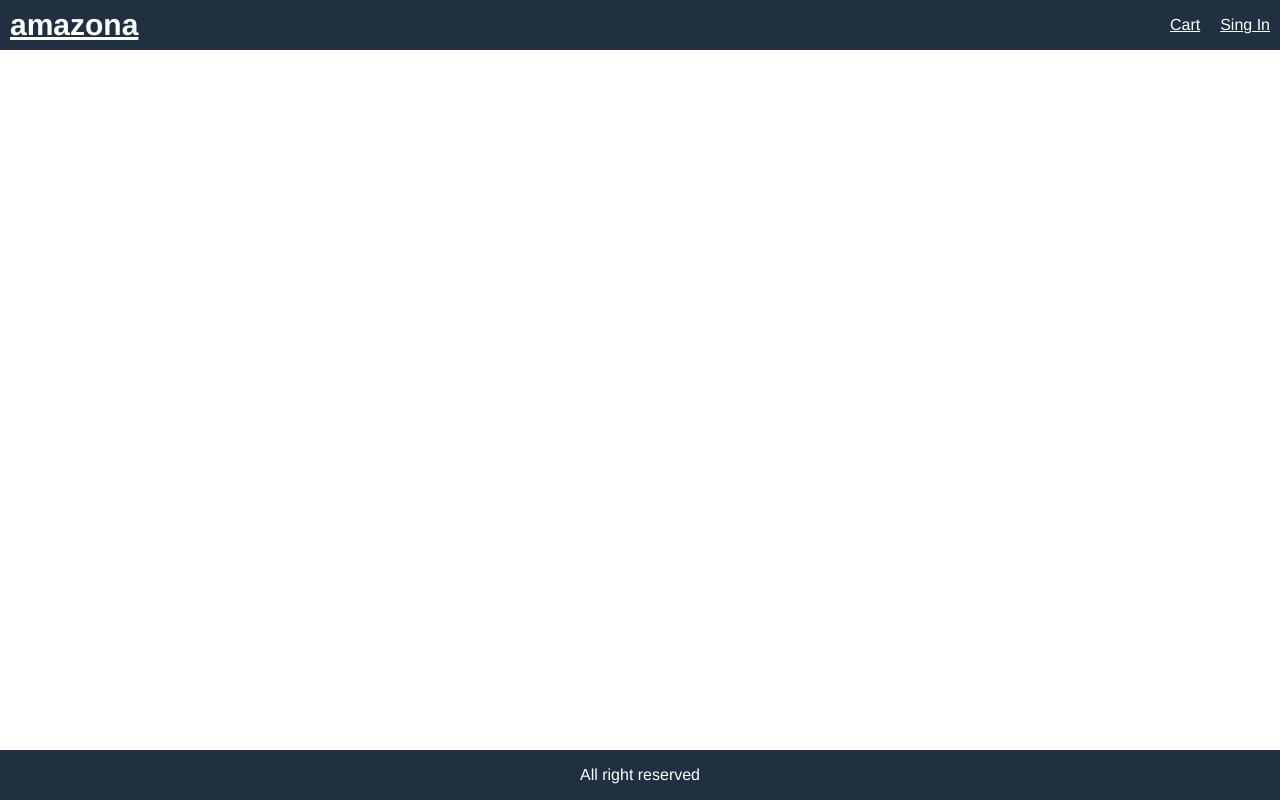
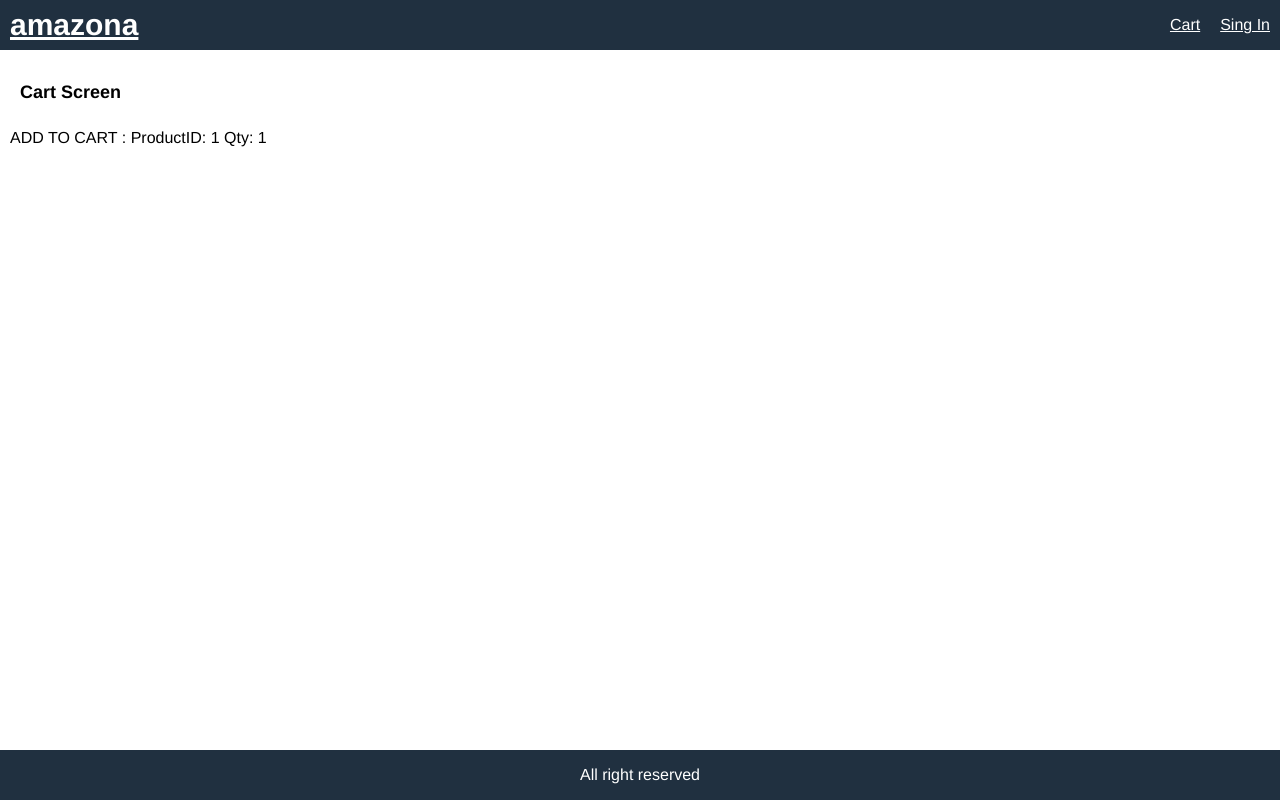
Before and after one commit to Kevingtxz/MERN-Ecommerce, a React (Create React App) app in the folder amazona/frontend/: page /cart/1 in a window 1280 px wide. Built offline with nearby package versions, Linux system fonts and the light colour scheme.

Commit message:
Cart Preview

```diff
--- a/amazona/frontend/src/App.js
+++ b/amazona/frontend/src/App.js
@@ -1,5 +1,6 @@
 import React from 'react';
 import { BrowserRouter, Route } from 'react-router-dom';
+import CartScreen from './screens/CartScreen';
 import HomeScreen from './screens/HomeScreen';
 import ProductScreen from './screens/ProductScreen';
 
@@ -17,6 +18,7 @@
                 </div>
             </header>
             <main>
+                <Route path="/cart/:id?" component={CartScreen}/>
                 <Route path="/product/:id" component={ProductScreen}/>
                 <Route path="/" component={HomeScreen} exact/>
             </main>
--- a/amazona/frontend/src/index.css
+++ b/amazona/frontend/src/index.css
@@ -62,6 +62,9 @@
 li{
   margin-top: 1rem;
 }
+input,
+select,
+textarea,
 button{
   padding: 1rem;
   border-radius: 0.5rem;
@@ -70,10 +73,15 @@
   font-family: Helvetica, Arial, sans-serif;
   -webkit-font-smoothing: antialiased;
   -moz-osx-font-smoothing: grayscale;
+}
+button{
   background-color: #f8f8f8;
   cursor: pointer;
 }
-button.hover{
+input:hover,
+select:hover,
+textarea:hover,
+button:hover{
   border: 0.1rem #404040 solid;
 }
 button.primary{
--- /dev/null
+++ b/amazona/frontend/src/screens/CartScreen.js
@@ -0,0 +1,12 @@
+import React from 'react';
+
+export default function CartScreen(props) {
+    const productId = props.match.params.id;
+    const qty = props.location.search? Number(props.location.search.split('=')[1]): 1;
+    return (
+        <div>
+            <h1>Cart Screen</h1>
+            <p>ADD TO CART : ProductID: {productId} Qty: {qty} </p>
+        </div>
+    )
+}
--- a/amazona/frontend/src/screens/ProductScreen.js
+++ b/amazona/frontend/src/screens/ProductScreen.js
@@ -1,4 +1,4 @@
-import React, { useEffect } from 'react';
+import React, { useEffect, useState } from 'react';
 import { Link } from 'react-router-dom';
 import Rating from '../components/Rating';
 import { useSelector } from 'react-redux'
@@ -10,12 +10,17 @@
 export default function ProductScreen(props) {
     const dispatch = useDispatch();
     const productId = props.match.params.id;
+    const [qty, setQty] = useState(1);
     const productDetails = useSelector( state => state.productDetails);
     const { loading, error, product } = productDetails;
 
     useEffect(() => {
         dispatch(detailsProduct(productId));
       }, [dispatch, productId]);
+      const addToCartHandler = () =>{
+          props.history.push(`/cart/${productId}?qty=${qty}`);
+      };
+
     return (
         <div>
             {loading? <LoadingBox></LoadingBox>
@@ -63,9 +68,30 @@
                                         </div>
                                     </div>
                                 </li>
-                                <li>
-                                    <button className="primary block">Add to Cart</button>
-                                </li>
+                                {
+                                    product.contInStock > 0 && (
+                                        <>
+                                            <li>
+                                                <div className="row">
+                                                    <div>Qty</div>
+                                                    <div>
+                                                        <select value={qty} onChange={(e) => setQty(e.target.value)}>
+                                                            {
+                                                                [...Array(product.contInStock).keys()].map(
+                                                                    (x) => (
+                                                                    <option key={x+1} value={x+1}>{x+1}</option>
+                                                                ))
+                                                            }
+                                                        </select>
+                                                    </div>
+                                                </div>
+                                            </li>
+                                            <li>
+                                                <button onClick={addToCartHandler} className="primary block">Add to Cart</button>
+                                            </li>
+                                        </>
+                                    )
+                                }
                             </ul>
                         </div>
                     </div>
```
